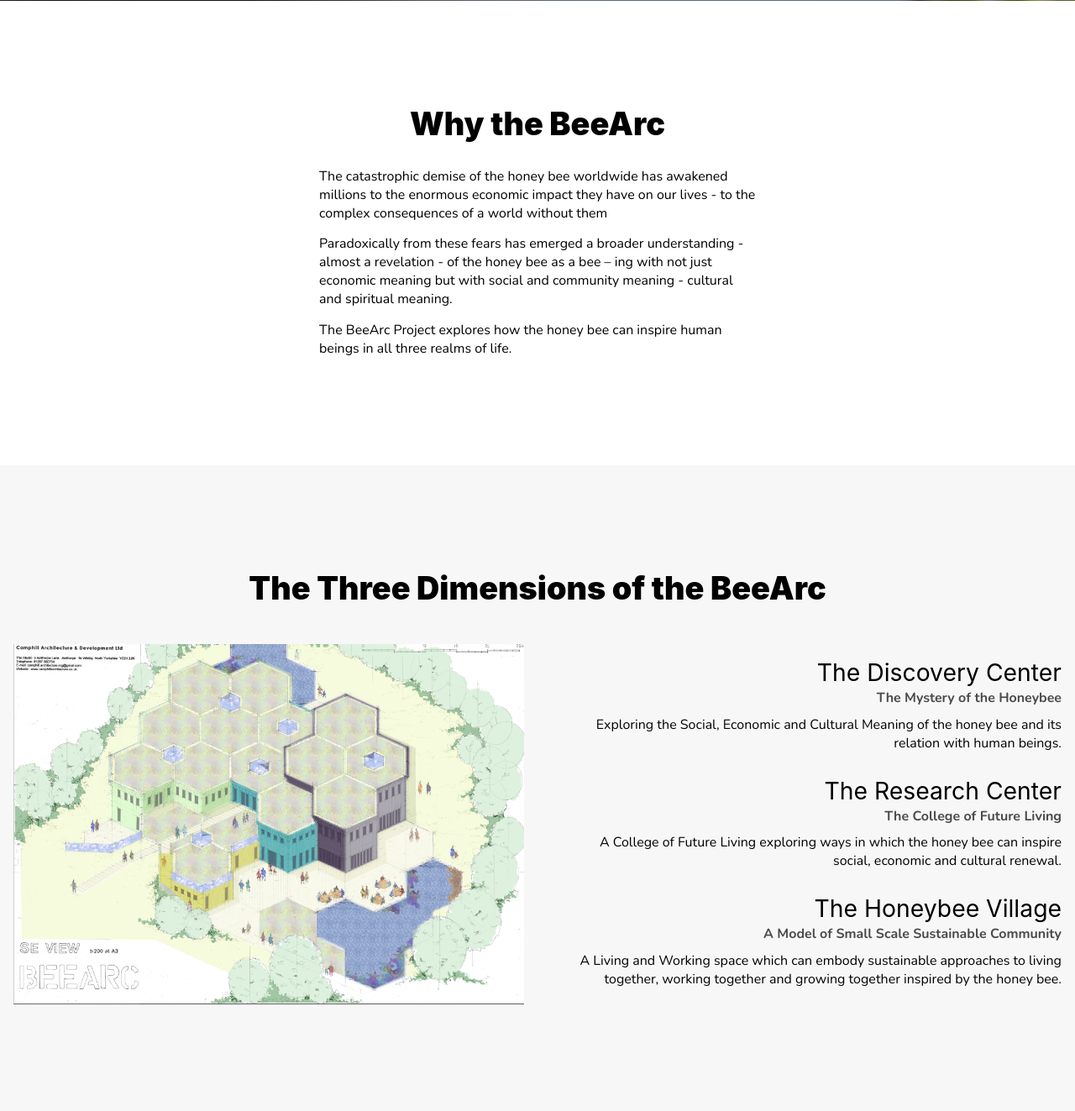
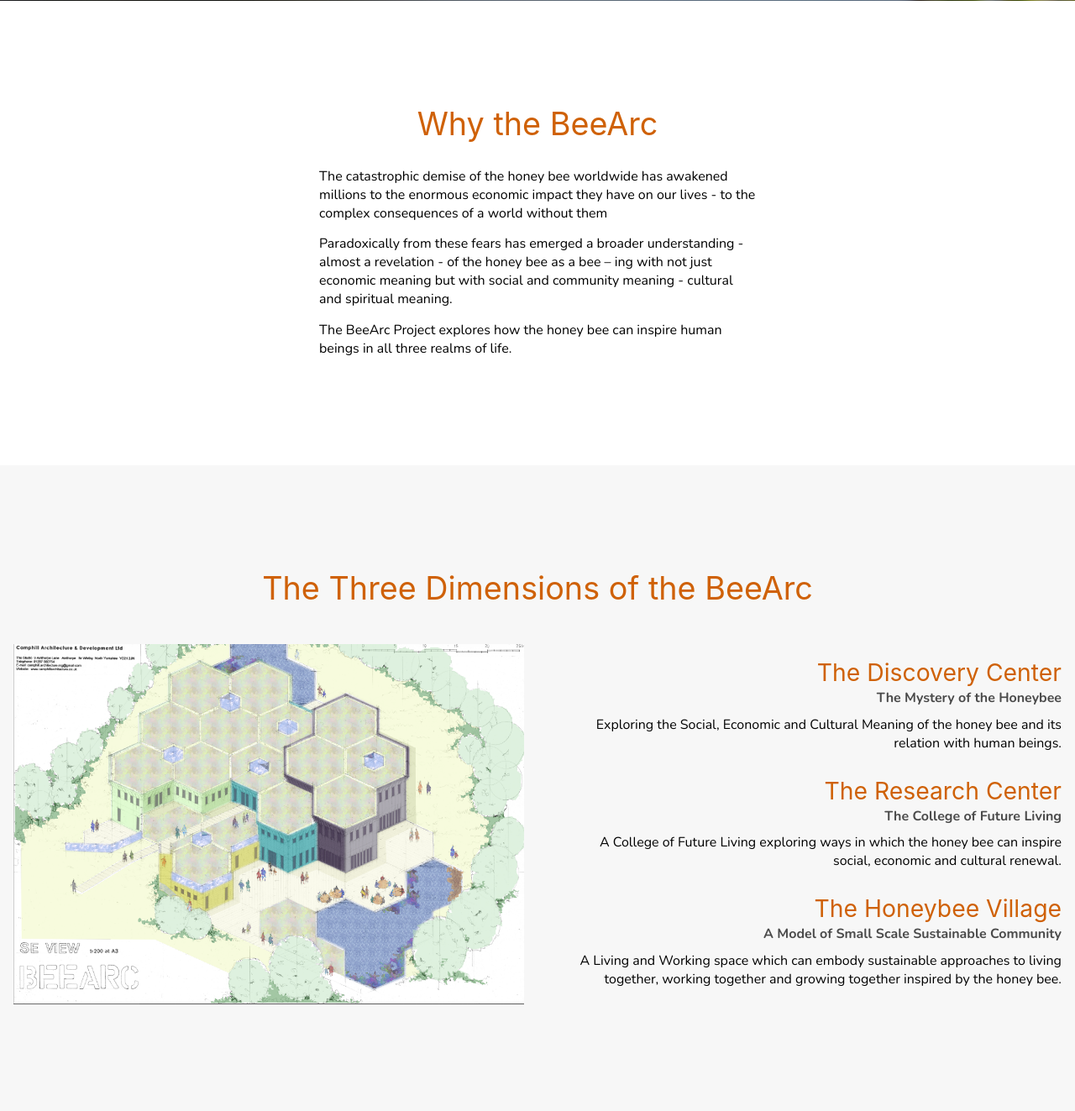
Before and after one commit to natureslaboratory/beearc, a PHP site: page / in a window 1280 px wide. Shown: the part 799-2122 px from the top of the page at 84% size. Run offline with PHP 8.4, Linux system fonts and the light colour scheme; data that the repository does not hold is empty; some libraries are stand-ins or nearby versions.

Commit message:
updated home title styles

```diff
--- a/index.php
+++ b/index.php
@@ -13,7 +13,7 @@
         <div class="l-block">
             <div class="l-row l-row--centered">
                 <section class="col-12 col-md-5 c-section c-animated">
-                    <h2 class="c-section__title c-section__title--centered c-animated__child c-animated__child--fade" data-animation-delay="0">Why the BeeArc</h2>
+                    <h2 class="c-h2 c-h2--theme c-section__title c-section__title--centered c-animated__child c-animated__child--fade" data-animation-delay="0">Why the BeeArc</h2>
                     <div class="c-section__content">
                         <p class="c-animated__child c-animated__child--fade" data-animation-delay="750">
                             The catastrophic demise of the honey bee worldwide has awakened millions to the enormous economic impact they have on our lives - to the complex consequences of a world without them
@@ -31,12 +31,12 @@
         <div class="l-block l-block--light-grey">
             <div class="l-row l-row--centered">
                 <section class="col-12 col-md-8 col-lg-12 c-animated c-section">
-                    <h2 style="max-width: none" class="c-animated__child c-animated__child--fade c-section__title c-section__title--centered">The Three Dimensions of the BeeArc</h2>
+                    <h2 style="max-width: none" class="c-h2 c-h2--theme c-animated__child c-animated__child--fade c-section__title c-section__title--centered">The Three Dimensions of the BeeArc</h2>
                     <div class="c-section__content c-image-text">
                         <img src="/resources/beearc_full_building.png" alt="Bee Arc Building Plan" class="c-image-text__image c-animated__child c-animated__child--fade" data-animation-delay="0">
                         <div class="c-image-text__text c-beearc-sections">
                             <div class="c-animated__child c-animated__child--fade-right c-beearc-section" data-animation-delay="750">
-                                <a href="/the-hive/discovery-center"><h3 class="c-beearc-section__title">The Discovery Center</h3></a>
+                                <a href="/the-hive/discovery-center"><h3 class="c-h3 c-h3--theme c-beearc-section__title">The Discovery Center</h3></a>
                                 <h6 class="c-beearc-section__sub-title">The Mystery of the Honeybee</h6>
                                 <p class="c-beearc-section__paragraph">
                                     Exploring the Social, Economic and Cultural Meaning of the honey bee and its relation with human beings.
@@ -44,7 +44,7 @@
                             </div>
 
                             <div class="c-animated__child c-animated__child--fade-right c-beearc-section" data-animation-delay="1500">
-                                <a href="/the-hive/research-center"><h3 class="c-beearc-section__title">The Research Center</h3></a>
+                                <a href="/the-hive/research-center"><h3 class="c-h3 c-h3--theme c-beearc-section__title">The Research Center</h3></a>
                                 <h6 class="c-beearc-section__sub-title">The College of Future Living</h6>
                                 <p class="c-beearc-section__paragraph">
                                     A College of Future Living exploring ways in which the honey bee can inspire social, economic and cultural renewal.
@@ -52,7 +52,7 @@
                             </div>
 
                             <div class="c-animated__child c-animated__child--fade-right c-beearc-section" data-animation-delay="2250">
-                                <a href="/the-hive/sustainable-community"><h3 class="c-beearc-section__title">The Honeybee Village</h3></a>
+                                <a href="/the-hive/sustainable-community"><h3 class="c-h3 c-h3--theme c-beearc-section__title">The Honeybee Village</h3></a>
                                 <h6 class="c-beearc-section__sub-title">A Model of Small Scale Sustainable Community</h6>
                                 <p class="c-beearc-section__paragraph">
                                     A Living and Working space which can embody sustainable approaches to living together, working together and growing together inspired by the honey bee.
```
